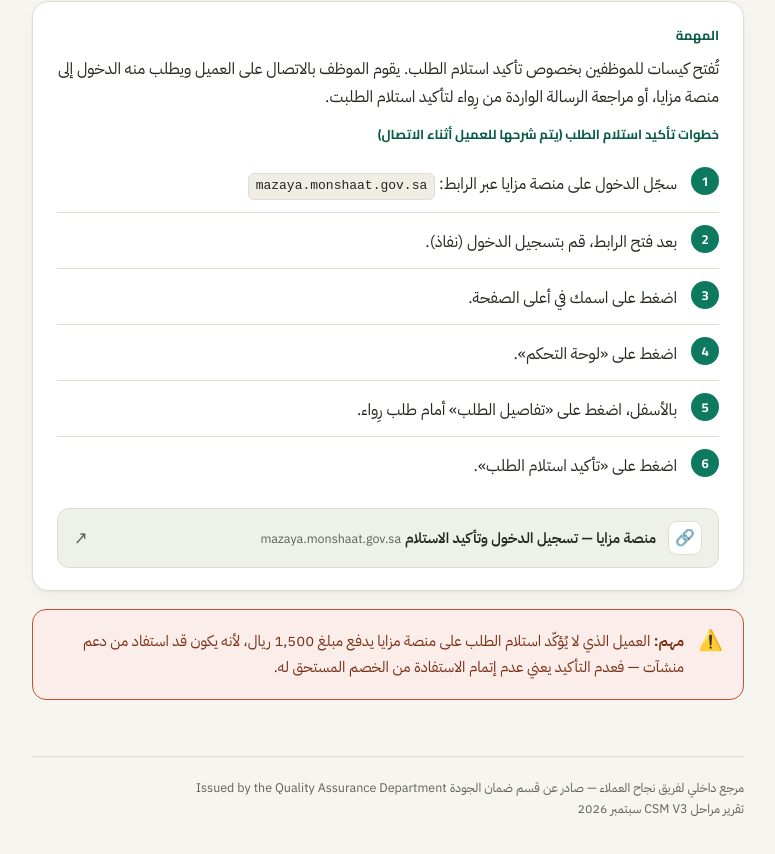
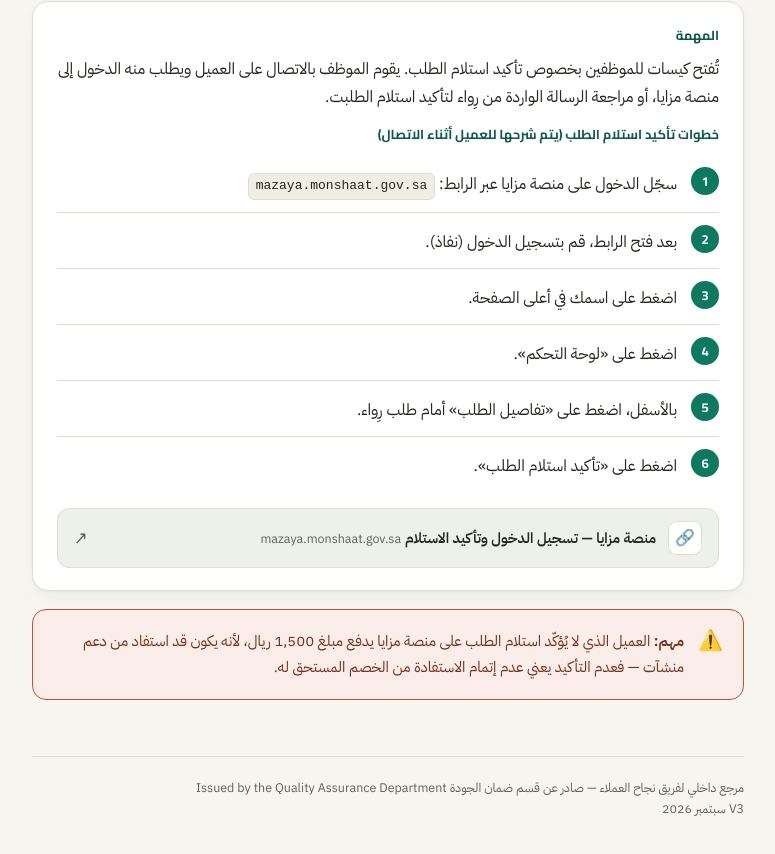
Before and after one commit to fyousef-2023/monshaat, a plain HTML site: page index.html in a window 1280 px wide. Shown: the part 998-1852 px from the top of the page, without its empty margins (252-1027 px from the left). Drawn offline with Linux system fonts and the light colour scheme.

Commit message:
Update index.html

```diff
--- a/index.html
+++ b/index.html
@@ -352,7 +352,7 @@
       <span class="footer-en">Issued by the Quality Assurance Department</span>
     </div>
     <div class="footer-row footer-version">
-      <span>تقرير مراحل CSM</span>
+
       <span class="dot"></span>
       <span>V3</span>
       <span class="dot"></span>
```
